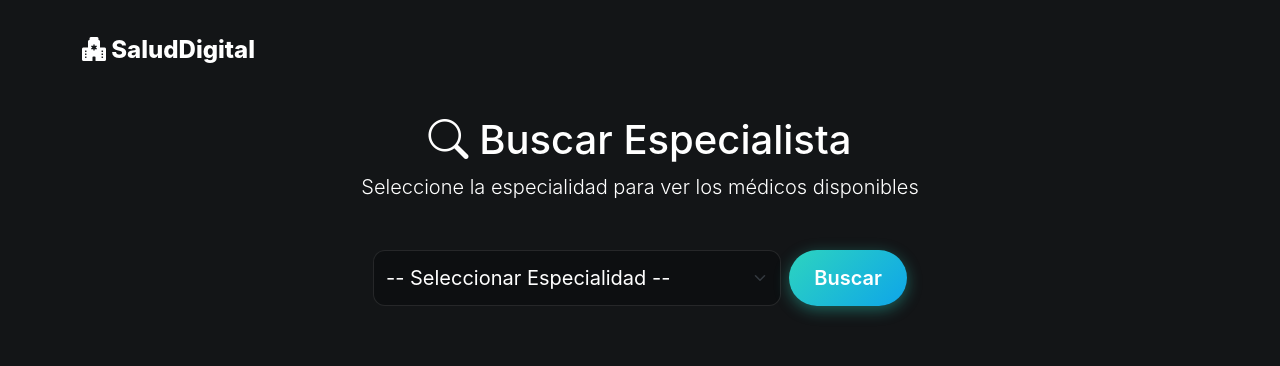
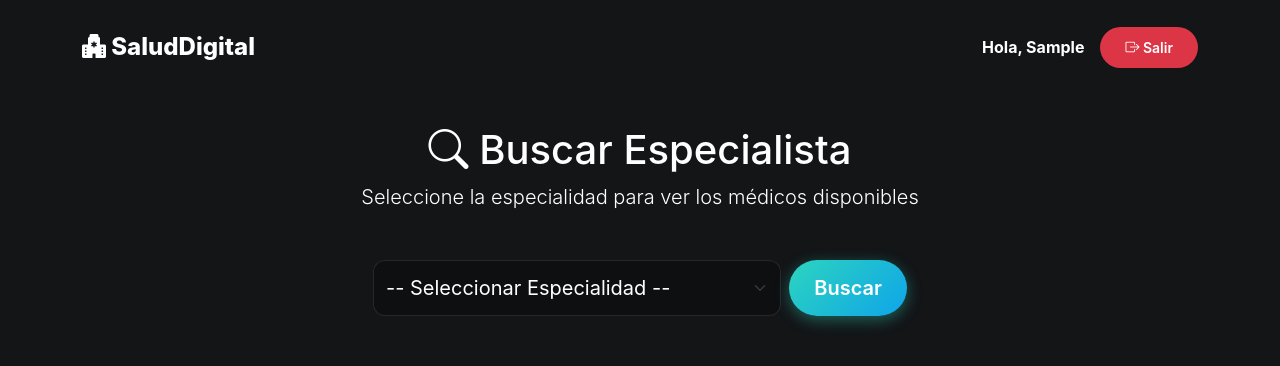
Before and after one commit to CarlosJimenez1969/sistema_salud, a Django app: page /citas/buscar/ in a window 1280 px wide. Shown: the top 366 px of the page. Run offline with Django 5.2, Linux system fonts and the light colour scheme; the visitor is signed in with stand-in values (Sample User, id 1); data that the repository does not hold is empty.

Commit message:
Agregando boton de salir

```diff
--- a/templates/base.html
+++ b/templates/base.html
@@ -10,37 +10,45 @@
 
     {% load static %}
     <link rel="stylesheet" href="{% static 'css/estilos.css' %}?v=3">
-
-    </head>
+</head>
 <body>
 
-    <nav class="navbar navbar-expand-lg navbar-dark navbar-custom sticky-top"></nav>
+    <nav class="navbar navbar-expand-lg navbar-dark navbar-custom sticky-top bg-primary">
         <div class="container">
             <a class="navbar-brand" href="{% url 'home' %}">
                 <i class="bi bi-hospital-fill"></i> SaludDigital
             </a>
+
             <button class="navbar-toggler" type="button" data-bs-toggle="collapse" data-bs-target="#navbarNav">
                 <span class="navbar-toggler-icon"></span>
             </button>
+
             <div class="collapse navbar-collapse" id="navbarNav">
-                <ul class="navbar-nav ms-auto">
+                <ul class="navbar-nav ms-auto align-items-center">
                     {% if user.is_authenticated %}
-                        <li class="nav-item"><span class="nav-link fw-bold">Hola, {{ user.first_name }}</span></li>
                         <li class="nav-item">
-                            <form action="{% url 'logout' %}" method="post">
+                            <span class="nav-link fw-bold text-white">Hola, {{ user.first_name|default:user.username }}</span>
+                        </li>
+
+                        <li class="nav-item ms-2">
+                            <form action="{% url 'logout' %}" method="post" class="d-flex">
                                 {% csrf_token %}
-                                <button type="submit" class="btn btn-outline-danger btn-sm mt-1">Cerrar Sesión</button>
+                                <button type="submit" class="btn btn-danger btn-sm">
+                                    <i class="bi bi-box-arrow-right"></i> Salir
+                                </button>
                             </form>
                         </li>
                     {% else %}
-                        <li class="nav-item"><a class="nav-link" href="{% url 'login' %}">Ingresar</a></li>
+                        <li class="nav-item">
+                            <a class="nav-link text-white" href="{% url 'login' %}">
+                                <i class="bi bi-person-circle"></i> Ingresar
+                            </a>
+                        </li>
                     {% endif %}
                 </ul>
             </div>
         </div>
-    </nav>
-
-    <div class="container">
+    </nav> <div class="container mt-4">
         {% if messages %}
             {% for message in messages %}
                 <div class="alert alert-{{ message.tags }} alert-dismissible fade show">
```
